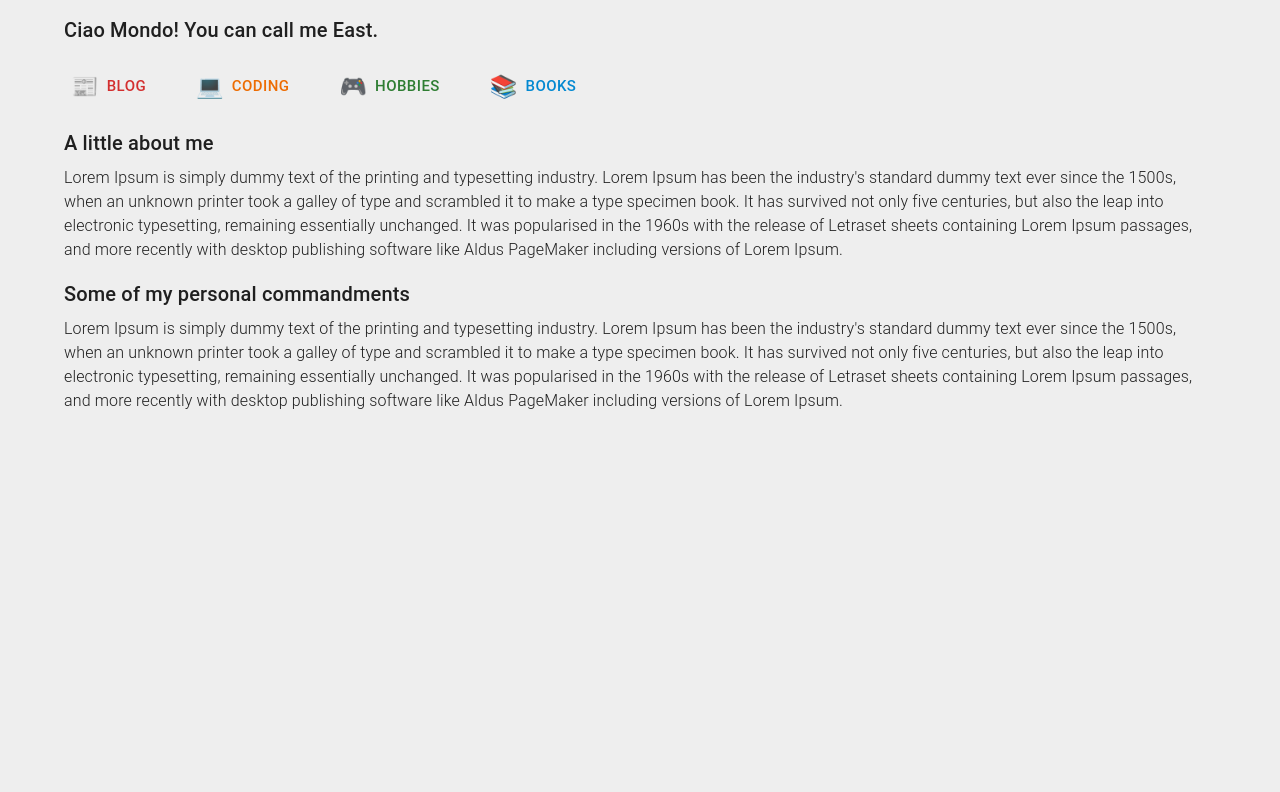
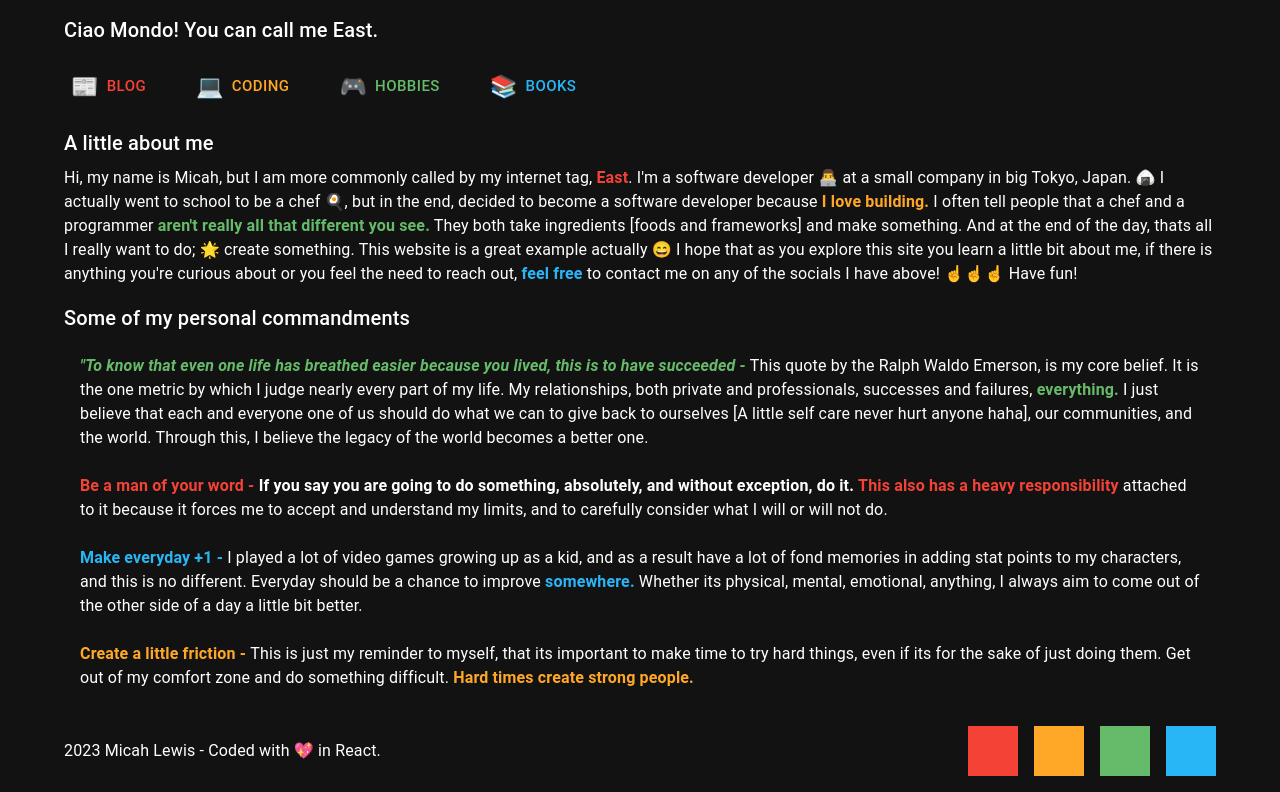
Before and after one commit to EastML/blog-site, a React (Create React App) app: page / in a window 1280 px wide. Shown: the part 296-1088 px from the top of the page. Before the commit the page ends 800 px from the top, so only its background shows below. Built offline with nearby package versions, Linux system fonts and the light colour scheme.

Commit message:
home page details

```diff
--- a/src/Layout/PageContainer.js
+++ b/src/Layout/PageContainer.js
@@ -9,7 +9,7 @@ import { navbarItems } from "../pages/homePage/utils";
 
 const PageContainer = () => {
     const [drawer, setDrawer] = useState(false)
-    const [theme, setTheme] = useState(lightTheme)
+    const [theme, setTheme] = useState(darkTheme)
 
     const toggleDrawer = () => setDrawer(!drawer)
     const handleSelectDarkTheme = () => setTheme(darkTheme)
--- a/src/pages/homePage/_components/Body.js
+++ b/src/pages/homePage/_components/Body.js
@@ -1,17 +1,34 @@
-import { Box, Typography } from "@mui/material"
+import { Box, List, ListItem, ListItemText, Typography } from "@mui/material"
+import { CONSTANTS } from "../constants"
+
 
 const Body = () => {
     return (
         <Box>
             <Typography variant='h6' gutterBottom>A little about me</Typography>
             <Typography mb={2} fontWeight='300'>
-                Lorem Ipsum is simply dummy text of the printing and typesetting industry. Lorem Ipsum has been the industry's standard dummy text ever since the 1500s, when an unknown printer took a galley of type and scrambled it to make a type specimen book. It has survived not only five centuries, but also the leap into electronic typesetting, remaining essentially unchanged. It was popularised in the 1960s with the release of Letraset sheets containing Lorem Ipsum passages, and more recently with desktop publishing software like Aldus PageMaker including versions of Lorem Ipsum.
+                {CONSTANTS.WELCOME}
             </Typography>
 
-            <Typography variant='h6' gutterBottom>Some of my personal commandments</Typography>
-            <Typography mb={2} fontWeight='300'>
-                Lorem Ipsum is simply dummy text of the printing and typesetting industry. Lorem Ipsum has been the industry's standard dummy text ever since the 1500s, when an unknown printer took a galley of type and scrambled it to make a type specimen book. It has survived not only five centuries, but also the leap into electronic typesetting, remaining essentially unchanged. It was popularised in the 1960s with the release of Letraset sheets containing Lorem Ipsum passages, and more recently with desktop publishing software like Aldus PageMaker including versions of Lorem Ipsum.
-            </Typography>
+            <Typography variant='h6'>Some of my personal commandments</Typography>
+            <List>
+                {CONSTANTS.COMMANDMENTS.map(commandment => (
+                    <ListItem>
+                        <ListItemText>
+                            {commandment}
+                        </ListItemText>
+                    </ListItem>
+                ))}
+            </List>
+
+            <Box display='flex' justifyContent='space-between' alignItems='center'>
+                <Typography>2023 Micah Lewis - Coded with 💖 in React.</Typography>
+                <Box display='flex' gap={2} justifyContent='flex-end' alignItems='flex-end' my={2}>
+                    {['error', 'warning', 'success', 'info'].map((color, i) => (
+                        <Box key={i} width={50} height={50} bgcolor={`${color}.main`}/>
+                    ))}
+                </Box>
+            </Box>
         </Box>
     )
 }
--- /dev/null
+++ b/src/pages/homePage/constants.js
@@ -0,0 +1,17 @@
+import styled from "@emotion/styled"
+import { Box, Typography } from "@mui/material"
+
+const StyledSpan = styled(Box)({
+    display: 'inline',
+    fontWeight: 600
+})
+
+export const CONSTANTS = {
+    WELCOME: <Typography>Hi, my name is Micah, but I am more commonly called by my internet tag, <StyledSpan color='error.main'>East</StyledSpan>. I'm a software developer 👨‍💻 at a small company in big Tokyo, Japan. 🍙 I actually went to school to be a chef 🍳, but in the end, decided to become a software developer because <StyledSpan color='warning.main'>I love building.</StyledSpan> I often tell people that a chef and a programmer <StyledSpan color='success.main'>aren't really all that different you see.</StyledSpan> They both take ingredients [foods and frameworks] and make something. And at the end of the day, thats all I really want to do; 🌟 create something. This website is a great example actually 😄 I hope that as you explore this site you learn a little bit about me, if there is anything you're curious about or you feel the need to reach out, <StyledSpan color='info.main'>feel free</StyledSpan> to contact me on any of the socials I have above! ☝☝☝ Have fun!</Typography>,
+    COMMANDMENTS: [
+        <Typography><StyledSpan color='success.main'><i>"To know that even one life has breathed easier because you lived, this is to have succeeded - </i></StyledSpan>  This quote by the Ralph Waldo Emerson, is my core belief. It is the one metric by which I judge nearly every part of my life. My relationships, both private and professionals, successes and failures, <StyledSpan color='success.main'>everything.</StyledSpan> I just believe that each and everyone one of us should do what we can to give back to ourselves [A little self care never hurt anyone haha], our communities, and the world. Through this, I believe the legacy of the world becomes a better one.</Typography>,
+        <Typography><StyledSpan color='error.main'>Be a man of your word - </StyledSpan> <StyledSpan>If you say you are going to do something, absolutely, and without exception, do it.</StyledSpan> <StyledSpan color='error.main'>This also has a heavy responsibility</StyledSpan> attached to it because it forces me to accept and understand my limits, and to carefully consider what I will or will not do.</Typography>,
+        <Typography><StyledSpan color='info.main'>Make everyday +1 - </StyledSpan> I played a lot of video games growing up as a kid, and as a result have a lot of fond memories in adding stat points to my characters, and this is no different. Everyday should be a chance to improve <StyledSpan color='info.main'>somewhere.</StyledSpan> Whether its physical, mental, emotional, anything, I always aim to come out of the other side of a day a little bit better. </Typography>,
+        <Typography><StyledSpan color='warning.main'>Create a little friction - </StyledSpan> This is just my reminder to myself, that its important to make time to try hard things, even if its for the sake of just doing them. Get out of my comfort zone and do something difficult. <StyledSpan color='warning.main'>Hard times create strong people.</StyledSpan> </Typography>,
+    ]
+}
--- a/src/theme.js
+++ b/src/theme.js
@@ -11,7 +11,7 @@ export const lightTheme = createTheme({
     palette: {
         mode: 'light',
         background: {
-            default: '#eee'
+            default: '#ddd'
         }
     }
 })
```
